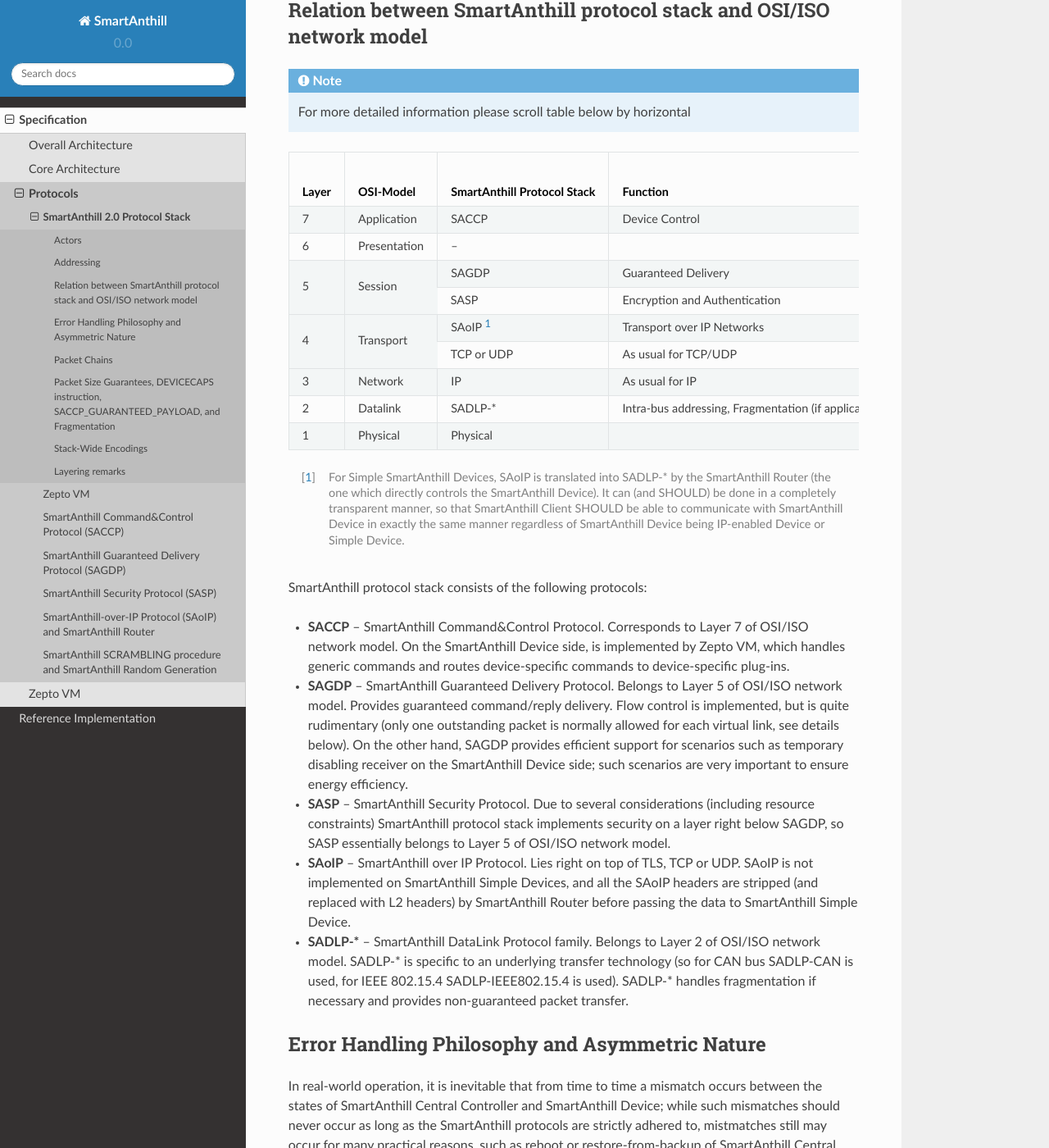
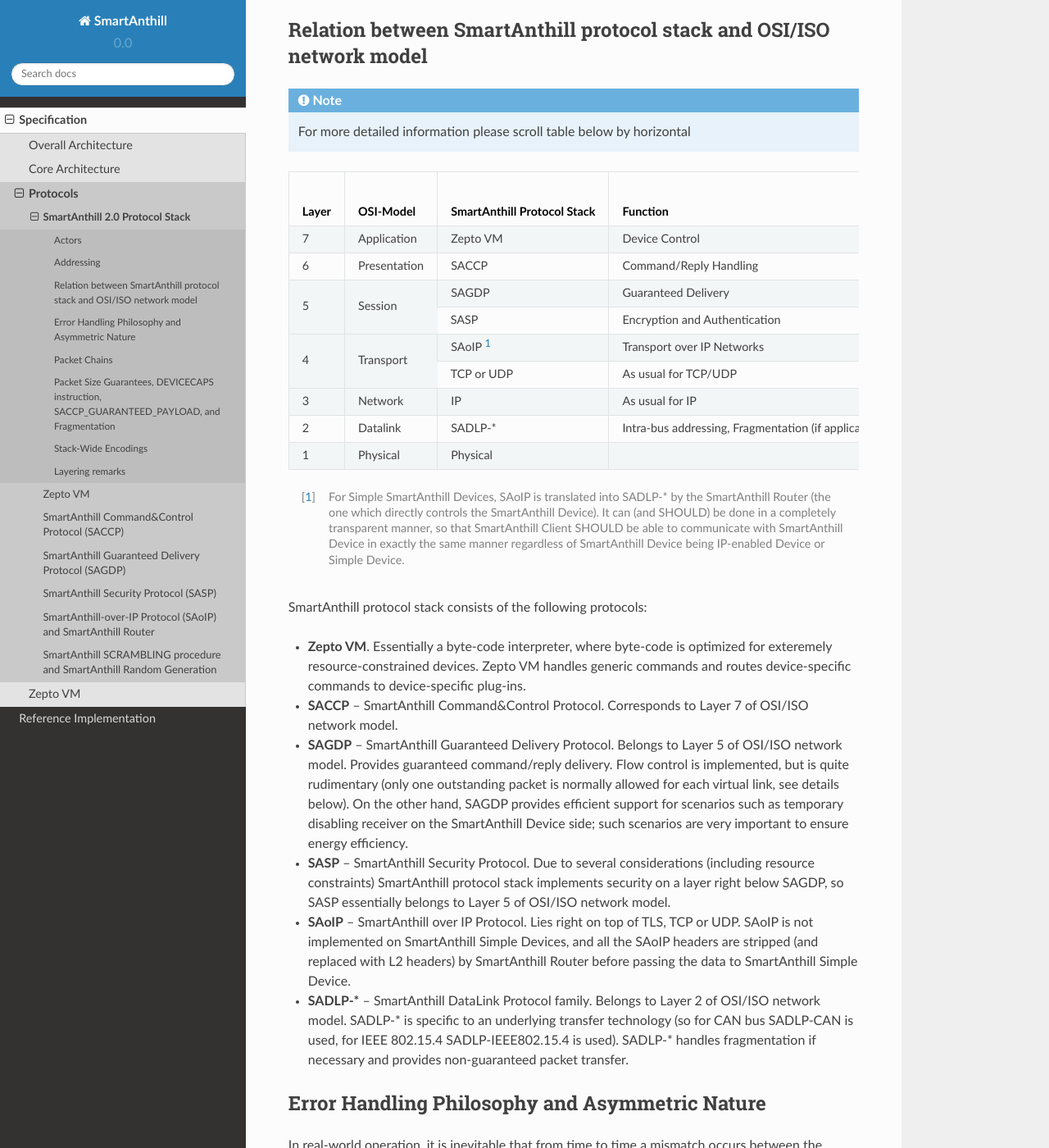
Before and after one commit to smartanthill/smartanthill2_0, a Sphinx documentation site: the page built from docs/design-documents/protocols/smartanthill-protocol-stack.rst, in a window 1280 px wide and 1400 px high, scrolled down 1584 px. Shown: the whole window at 82% size. Built offline with Sphinx 7.4.7 and the Read the Docs theme 2.0.0, drawn with Linux system fonts in a browser that asks for light colours; some of the changed text lies outside the part shown.

Commit message:
SACCP v0.2, Protocol Stack v0.2.6: SACCP *_OLD_PROGRAM, Zepto VM as a separate entity, clarification about bitfields

```diff
--- a/docs/design-documents/protocols/smartanthill-protocol-stack.rst
+++ b/docs/design-documents/protocols/smartanthill-protocol-stack.rst
@@ -67,20 +66,21 @@
 |        |              |                  |                       |                      |                        +---------------+------------+                        |
 |        |              |                  |                       |                      |                        | IP side       | SA side    |                        |
 +========+==============+==================+=======================+======================+========================+===============+============+========================+
-| 7      | Application  | SACCP            | Device Control        | Control Program      | Zepto VM               | --                         | Zepto VM               |
+| 7      | Application  | Zepto VM         | Device Control        | Control Program      | Zepto VM               | --                         | Zepto VM               |
 +--------+--------------+------------------+-----------------------+----------------------+------------------------+----------------------------+------------------------+
-| 6      | Presentation | --               |                       |                      |                        |                            |                        |
+| 6      | Presentation | SACCP            | Command/Reply         | SACCP                | SACCP                  | --                         | SACCP                  |
+|        |              |                  | Handling              |                      |                        |                            |                        |
 +--------+--------------+------------------+-----------------------+----------------------+------------------------+----------------------------+------------------------+
 | 5      | Session      | SAGDP            | Guaranteed            | SAGDP ("Master")     | SAGDP ("Slave")        | --                         | SAGDP ("Slave")        |
 |        |              |                  | Delivery              |                      |                        |                            |                        |
 |        |              +------------------+-----------------------+----------------------+------------------------+----------------------------+------------------------+
 |        |              | SASP             | Encryption and        | SASP                 | SASP                   | SASP (optional)            | SASP                   |
 |        |              |                  | Authentication        |                      |                        |                            |                        |
-+--------+--------------+------------------+-----------------------+----------------------+------------------------+----------------------------+------------------------+
-| 4      | Transport    | SAoIP [1]_       | Transport over IP     | SAoIP                | SAoIP                  | SAoIP                      | --                     |
-|        |              |                  | Networks              |                      |                        |                            |                        |
-|        |              +------------------+-----------------------+----------------------+------------------------+---------------+------------+                        |
-|        |              | TCP or UDP       | As usual for TCP/UDP  | TCP or UDP           | TCP or UDP             | TCP or UDP    | --         |                        |
++--------+--------------+------------------+-----------------------+----------------------+------------------------+---------------+------------+------------------------+
+| 4      | Transport    | SAoIP [1]_       | Transport over IP     | SAoIP                | SAoIP                  | SAoIP         | --         | --                     |
+|        |              |                  | Networks              |                      |                        |               |            |                        |
+|        |              +------------------+-----------------------+----------------------+------------------------+---------------+            |                        |
+|        |              | TCP or UDP       | As usual for TCP/UDP  | TCP or UDP           | TCP or UDP             | TCP or UDP    |            |                        |
 |        |              |                  |                       |                      |                        |               |            |                        |
 +--------+--------------+------------------+-----------------------+----------------------+------------------------+---------------+            |                        |
 | 3      | Network      | IP               | As usual for IP       | IP                   | IP                     | IP            |            |                        |
@@ -98,7 +98,9 @@
 
 SmartAnthill protocol stack consists of the following protocols:
 
-* **SACCP** – SmartAnthill Command&Control Protocol. Corresponds to Layer 7 of OSI/ISO network model. On the SmartAnthill Device side, is implemented by Zepto VM, which handles generic commands and routes device-specific commands to device-specific plug-ins.
+* **Zepto VM**. Essentially a byte-code interpreter, where byte-code is optimized for exteremely resource-constrained devices. Zepto VM handles generic commands and routes device-specific commands to device-specific plug-ins.
+
+* **SACCP** – SmartAnthill Command&Control Protocol. Corresponds to Layer 7 of OSI/ISO network model.
 
 * **SAGDP** – SmartAnthill Guaranteed Delivery Protocol. Belongs to Layer 5 of OSI/ISO network model. Provides guaranteed command/reply delivery. Flow control is implemented, but is quite rudimentary (only one outstanding packet is normally allowed for each virtual link, see details below). On the other hand, SAGDP provides efficient support for scenarios such as temporary disabling receiver on the SmartAnthill Device side; such scenarios are very important to ensure energy efficiency.
 
@@ -141,10 +143,8 @@
 
 In SmartAnthill, SACCP MUST allow sending commands with at-least-8-bytes payload; all underlying protocols MUST support it (taking into account appropriate header sizes, so, for example, SASP MUST be able to pass at least 8_bytes+SACCP_headers+SAGDP_headers as payload). If Client needs to send a command which is larger than 8 bytes, it SHOULD obtain information about device capabilities, before doing it. Currently, SmartAnthill provides two ways to do it:
 
-* to obtain Device Capabilities information about SmartAnthill Device from SmartAnthill DB (see
-  :ref:`saoverarch` document for details) at the time of SmartAnthill Device programming or "pairing". This method is currently beyond the scope of SmartAnthill Protocols (TODO: should we add it?).
-* to obtain Device Capabilities information via Zepto VM DEVICECAPS instruction (see
-  :ref:`sazeptovm` document for details). When Client doesn't have information about Device, it's SACCP request with Zepto VM's DEVICECAPS instruction MUST be <= 8 bytes in size; Zepto VM's SACCP  reply to a DEVICECAPS instruction MAY be larger than 8 bytes if it is specified in the instruction (and if is Device itself is capable of sending it).
+* to obtain Device Capabilities information about SmartAnthill Device from SmartAnthill DB (see :ref:`saoverarch` document for details) at the time of SmartAnthill Device programming or "pairing". This method is currently beyond the scope of SmartAnthill Protocols (TODO: should we add it?).
+* to obtain Device Capabilities information via Zepto VM DEVICECAPS instruction (see :ref:`sazeptovm` document for details). When Client doesn't have information about Device, it's SACCP request with Zepto VM's DEVICECAPS instruction MUST be <= 8 bytes in size; Zepto VM's SACCP  reply to a DEVICECAPS instruction MAY be larger than 8 bytes if it is specified in the instruction (and if is Device itself is capable of sending it).
 
 One of DeviceCapabilities fields is SACCP_GUARANTEED_PAYLOAD (which is conceptually similar to MTU from IP stack, but includes header sizes to provide information which is appropriate for Layer 7). When SmartAnthill Device fills in SACCP_GUARANTEED_PAYLOAD in response to Device Capabilities request, it MUST take into account capabilities of it's L1/L2 protocol; that is, if a SmartAnthill Device supports IEEE 802.15.4 and L2 protocol which doesn't perform packet fragmentation and re-assembly, then the Device won't be able to send/receive payloads which are roughly 80 bytes in size (exact size depends on headers and needs to be calculated depending on protocol specifics), and it MUST NOT report DeviceCapabilities.SACCP_GUARANTEED_PAYLOAD which is more than this amount.
 
```
Also changed, not shown: other parts of docs/design-documents/protocols/smartanthill-protocol-stack.rst (+7 -3 lines), docs/design-documents/protocols/saccp.rst (+54 -13 lines).
